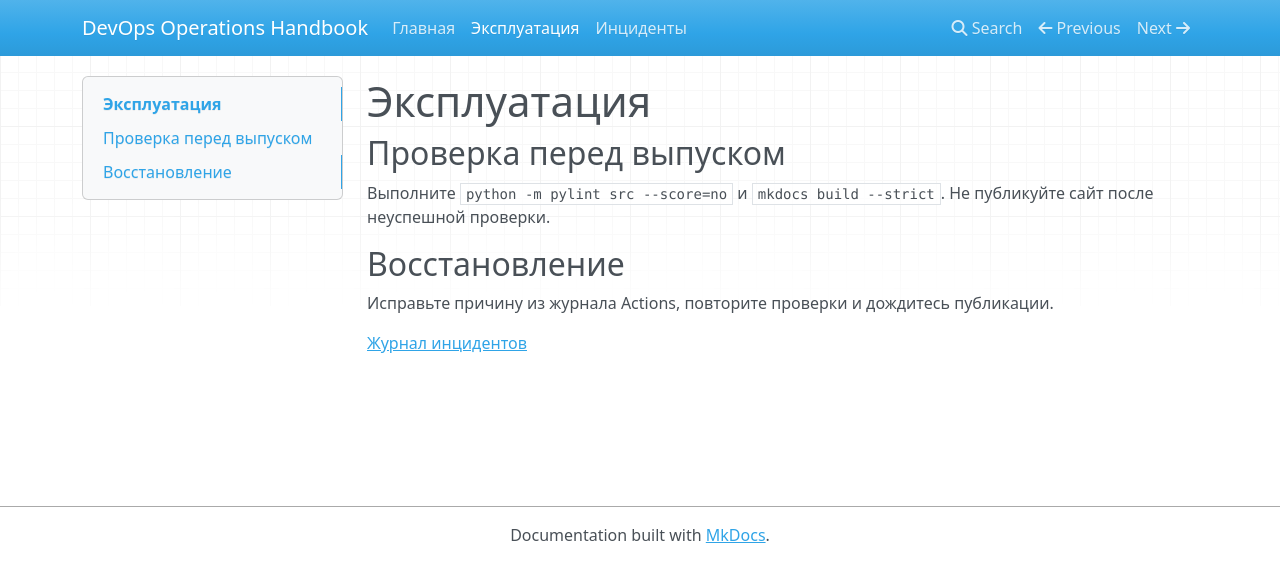
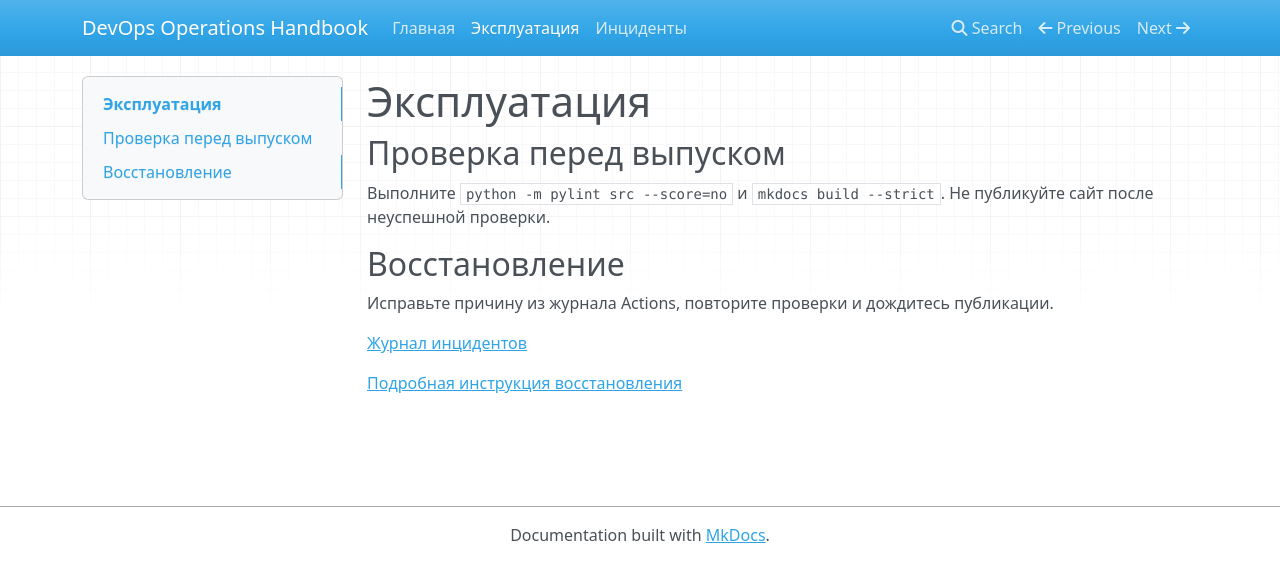
Before and after one commit to i-fyod/devops-docs, an MkDocs documentation site: the page built from docs/runbook.md, in a window 1280 px wide. Shown: the top 582 px of the page. Built offline with MkDocs 1.6.1, drawn with Linux system fonts in a browser that asks for light colours; nearby versions of some CDN libraries.

Commit message:
test: demonstrate strict build rejecting broken link

```diff
--- a/docs/runbook.md
+++ b/docs/runbook.md
@@ -10,3 +10,5 @@
 Исправьте причину из журнала Actions, повторите проверки и дождитесь публикации.
 
 [Журнал инцидентов](incidents.md)
+
+[Подробная инструкция восстановления](missing-page.md)
```
